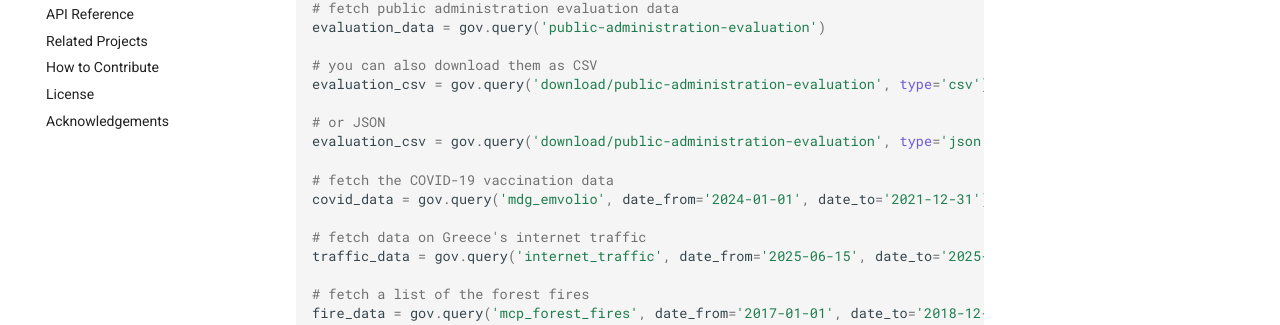
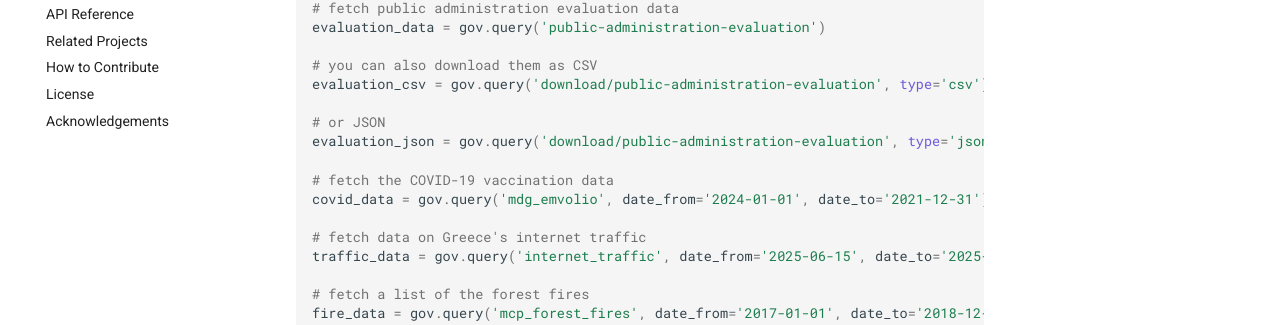
Before and after one commit to ilias-ant/pydatagovgr, an MkDocs documentation site: the page built from docs/usage/quick.md, in a window 1280 px wide. Shown: the part 286-611 px from the top of the page. Built offline with MkDocs 1.6.1 and Material for MkDocs 9.7.7, drawn with Linux system fonts in a browser that asks for light colours; comment, search, counter and statistics services are not loaded.

Commit message:
[docs]: fix

```diff
--- a/docs/usage/quick.md
+++ b/docs/usage/quick.md
@@ -13,7 +13,7 @@ evaluation_data = gov.query('public-administration-evaluation')
 evaluation_csv = gov.query('download/public-administration-evaluation', type='csv')
 
 # or JSON
-evaluation_csv = gov.query('download/public-administration-evaluation', type='json')
+evaluation_json = gov.query('download/public-administration-evaluation', type='json')
 
 # fetch the COVID-19 vaccination data
 covid_data = gov.query('mdg_emvolio', date_from='2024-01-01', date_to='2021-12-31')
```
Also changed, not shown: README.md (+1 -1 lines).
